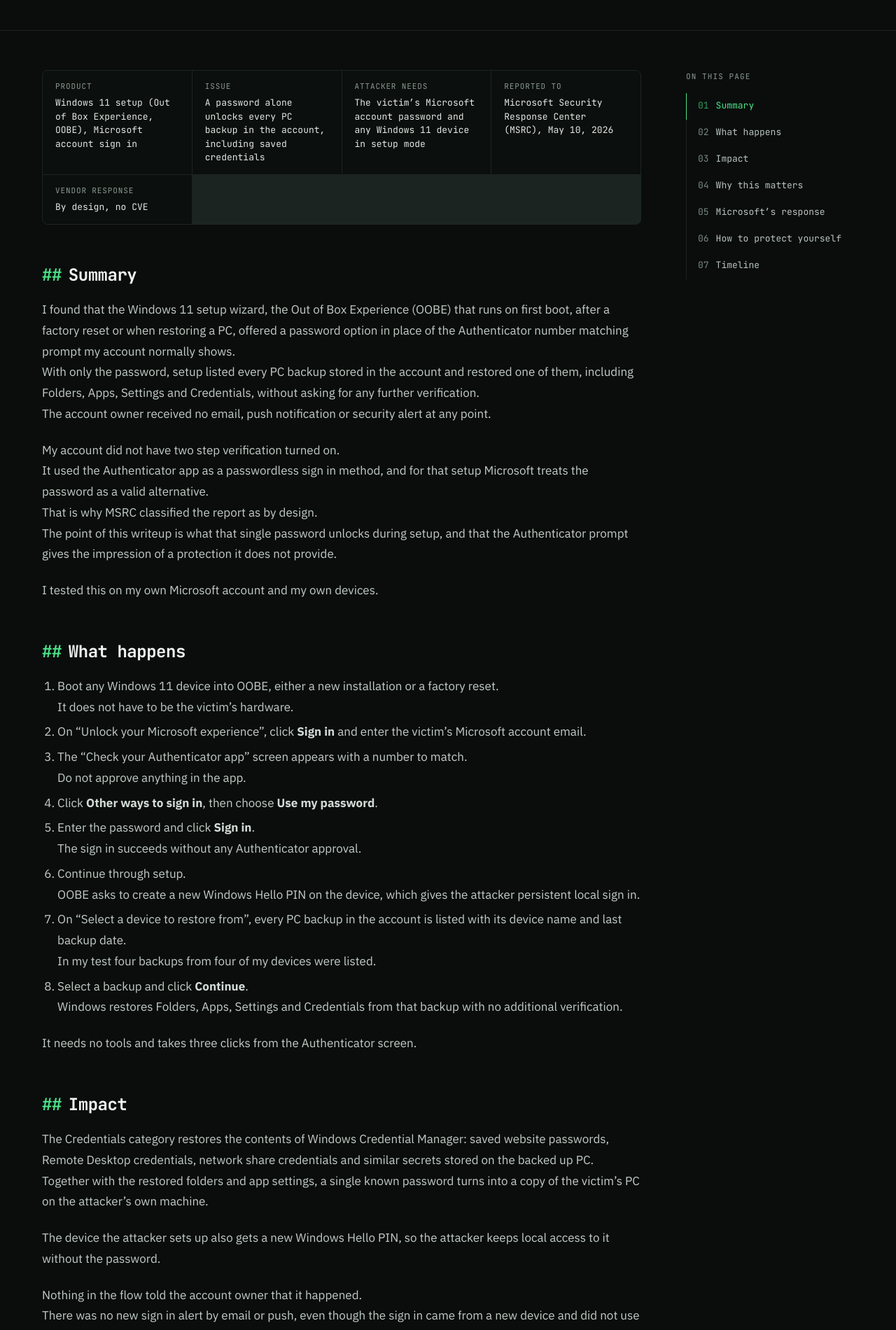
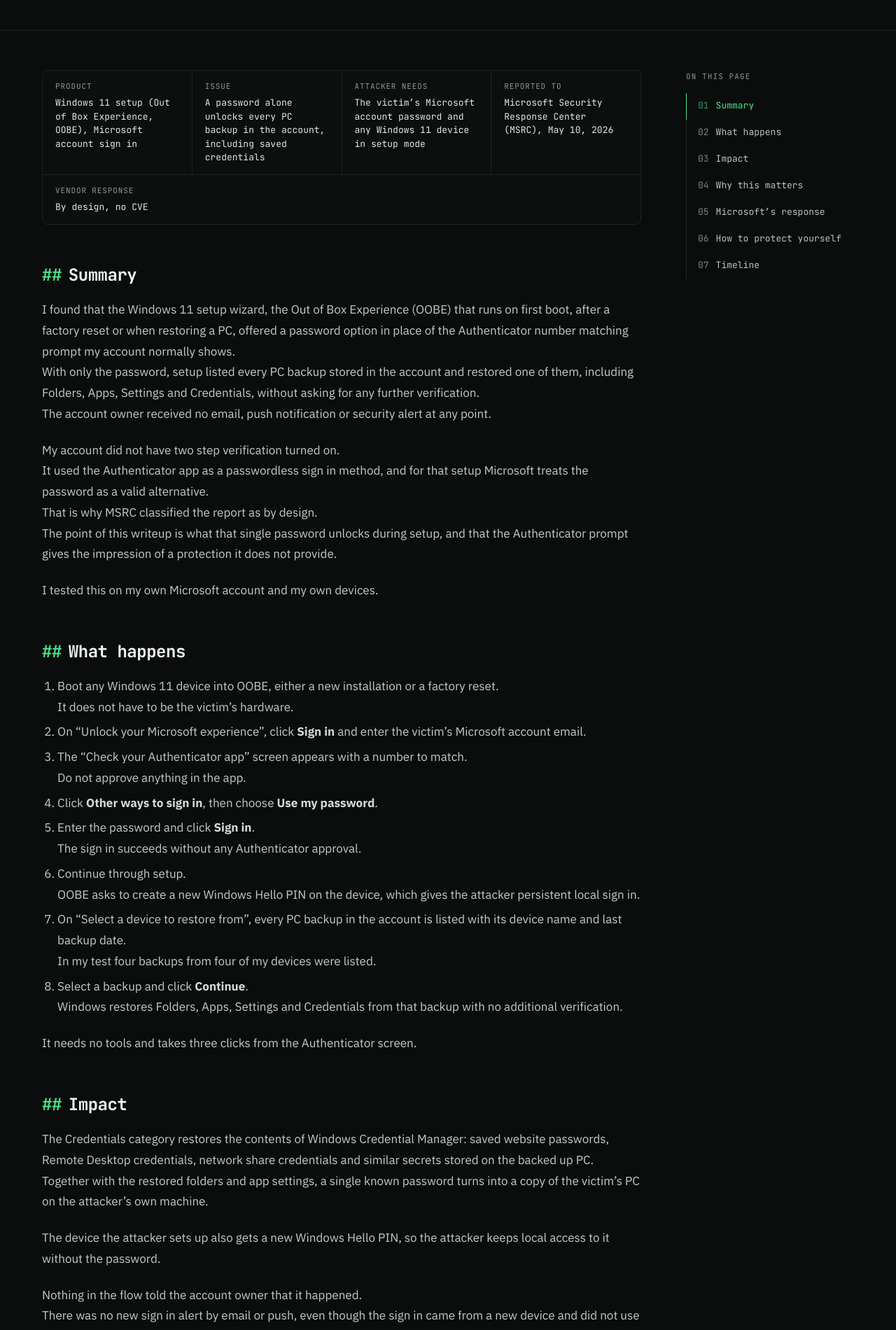
Before and after one commit to Mor-Golan/mor-golan.github.io, a Jekyll site: the page built from _posts/2026-11-07-windows-11-oobe-password-backup-restore.md, in a window 1280 px wide. Shown: the part 437-2337 px from the top of the page at 70% size. Built offline with Jekyll 4.4.1, drawn with Linux system fonts in a browser that asks for light colours.

Commit message:
Turn off code ligatures and let short panel rows stretch
JetBrains Mono drew ->, <= and -- as arrows and dashes inside code.
Stat panels and the writeup summary grid now wrap with flex, so a short
last row fills the width instead of leaving an empty cell.

```diff
--- a/assets/css/style.css
+++ b/assets/css/style.css
@@ -89,6 +89,8 @@ body {
   background: var(--bg);
   color: var(--text);
   font: 17px/1.7 var(--font-sans);
+  /* JetBrains Mono would draw ->, <= and -- as arrows and dashes, which misquotes code */
+  font-variant-ligatures: none;
   -webkit-font-smoothing: antialiased;
 }
 
@@ -404,11 +406,12 @@ h1 { margin: 0; color: var(--text-strong); font-family: var(--font-mono); font-w
 .terminal-facts dd { margin: 0; color: var(--text); }
 .terminal-facts .is-accent { color: var(--accent); }
 
-/* Joined panels: 1px gaps show the line color between cells */
+/* Joined panels: 1px gaps show the line color between cells.
+   Wrapping panels use flex so a short last row stretches instead of leaving an empty cell. */
 
 .stat-strip {
-  display: grid;
-  grid-template-columns: repeat(auto-fit, minmax(min(240px, 100%), 1fr));
+  display: flex;
+  flex-wrap: wrap;
   gap: 1px;
   margin: 0;
   overflow: hidden;
@@ -419,6 +422,7 @@ h1 { margin: 0; color: var(--text-strong); font-family: var(--font-mono); font-w
 
 .stat {
   display: flex;
+  flex: 1 1 240px;
   flex-direction: column;
   gap: 12px;
   padding: 24px 28px;
@@ -448,8 +452,8 @@ h1 { margin: 0; color: var(--text-strong); font-family: var(--font-mono); font-w
 
 .stat-unit { font-size: 13px; font-weight: 500; letter-spacing: 0.06em; text-transform: uppercase; }
 
-.stat-strip-sm { grid-template-columns: repeat(auto-fit, minmax(min(170px, 100%), 1fr)); border: 0; border-radius: 0; border-bottom: 1px solid var(--line); }
-.stat-strip-sm .stat { gap: 10px; padding: 20px 24px; }
+.stat-strip-sm { border: 0; border-radius: 0; border-bottom: 1px solid var(--line); }
+.stat-strip-sm .stat { flex-basis: 150px; gap: 10px; padding: 20px 24px; }
 .stat-strip-sm dd { color: var(--text-strong); font-size: 32px; letter-spacing: 0; }
 
 /* Severity colors */
@@ -998,8 +1002,8 @@ h1 { margin: 0; color: var(--text-strong); font-family: var(--font-mono); font-w
 /* The summary table at the top of a writeup renders as a grid of cells */
 
 .prose table.facts {
-  display: grid;
-  grid-template-columns: repeat(auto-fit, minmax(min(190px, 100%), 1fr));
+  display: flex;
+  flex-wrap: wrap;
   gap: 1px;
   margin: 0 0 8px;
   overflow: hidden;
@@ -1012,7 +1016,7 @@ h1 { margin: 0; color: var(--text-strong); font-family: var(--font-mono); font-w
 
 .facts thead { display: none; }
 .facts tbody { display: contents; }
-.facts tr { display: flex; flex-direction: column; gap: 6px; padding: 14px 18px; background: var(--bg-raised); }
+.facts tr { display: flex; flex: 1 1 190px; flex-direction: column; gap: 6px; padding: 14px 18px; background: var(--bg-raised); }
 .facts td { padding: 0; border: 0; }
 .facts td:first-child { color: var(--text-muted); font-size: 11px; letter-spacing: 0.08em; text-transform: uppercase; }
 .facts td + td { color: var(--text); font-size: 13px; overflow-wrap: anywhere; }
```
